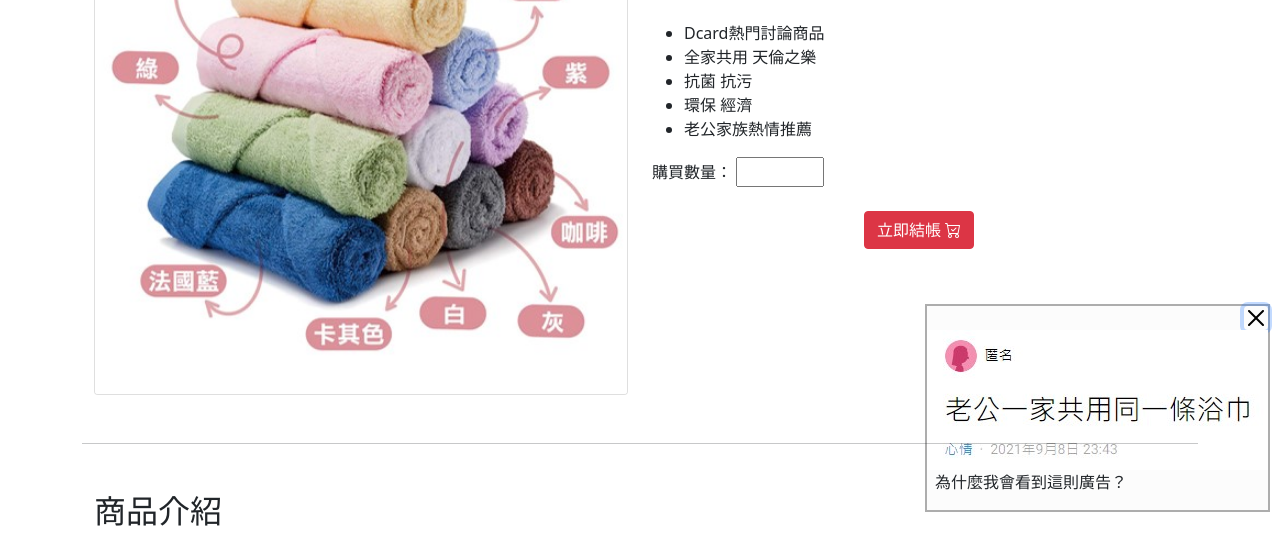
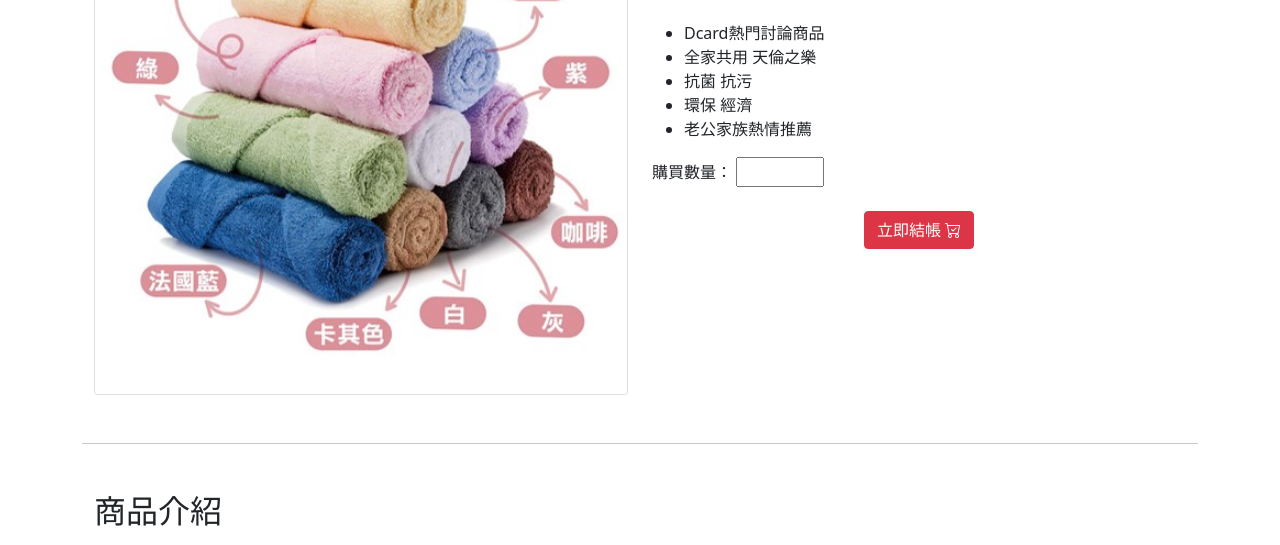
Before and after one commit to yyellen/Ganga, a plain HTML site: page index.html in a window 1280 px wide. Both pictures are taken after a click on the button "Close". Shown: the part 246-791 px from the top of the page. Drawn offline with nearby package versions, Linux system fonts and the light colour scheme.

Commit message:
update files
Update: signin.html
Problem Fixed: ad-box can not be hidden.

```diff
--- a/index.html
+++ b/index.html
@@ -112,11 +112,12 @@
     <script src = "https://cdn.staticfile.org/jquery/3.6.0/jquery.min.js"></script>
 
     <script>
-      //廣告沒辦法隱藏
-      $("#ad-box").show();
+      //廣告沒辦法隱藏：因為d-flex是important
+      //解法1.外面再包一個div 2.如下
+      $("#ad-close").click(function(){
+        // $("#ad-box").hide();
 
-      $("#ad-close").click(function(){
-        $("#ad-box").hide();
+        $("#ad-box").removeClass("d-flex").addClass("d-none");
       });
     </script>
   </body>
```
